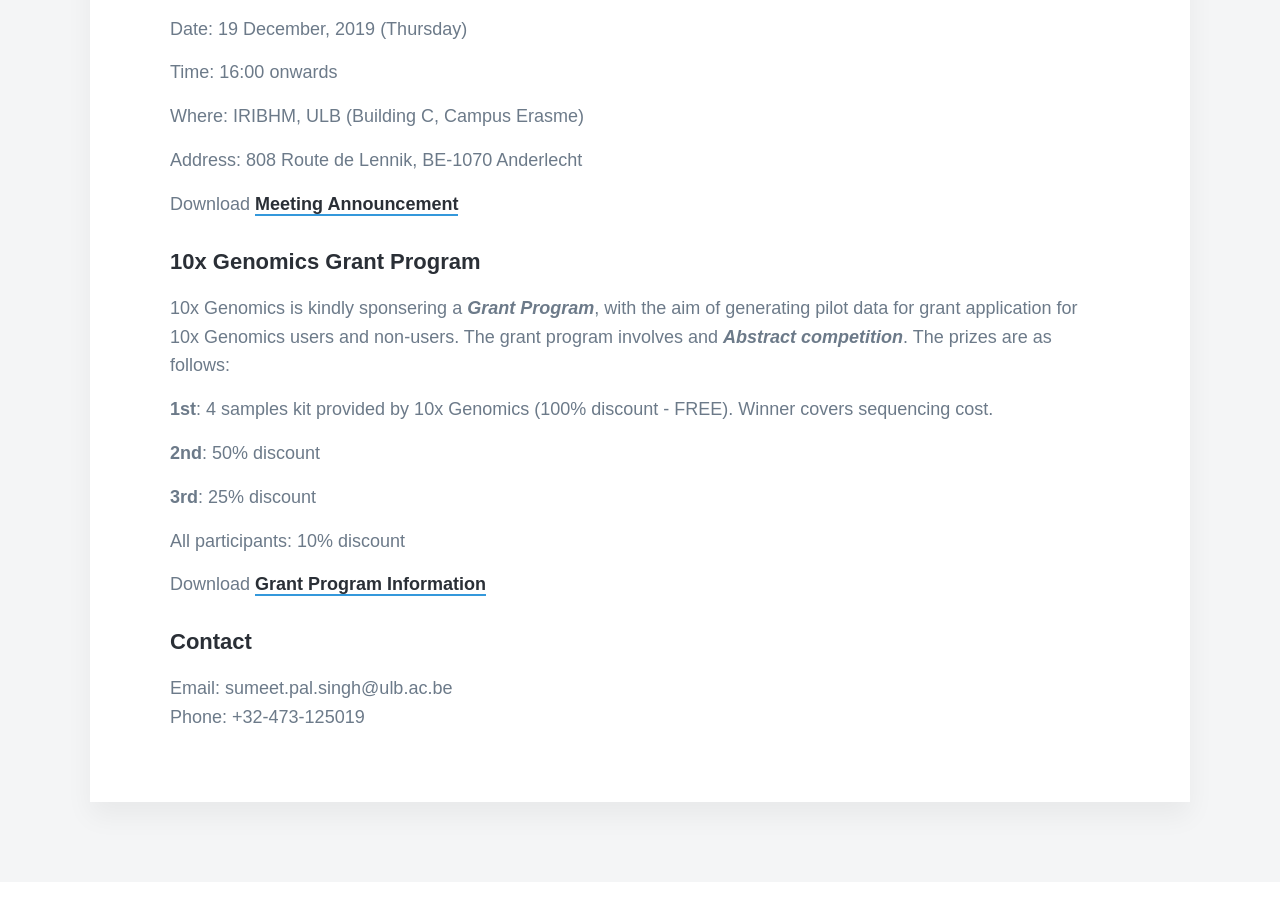
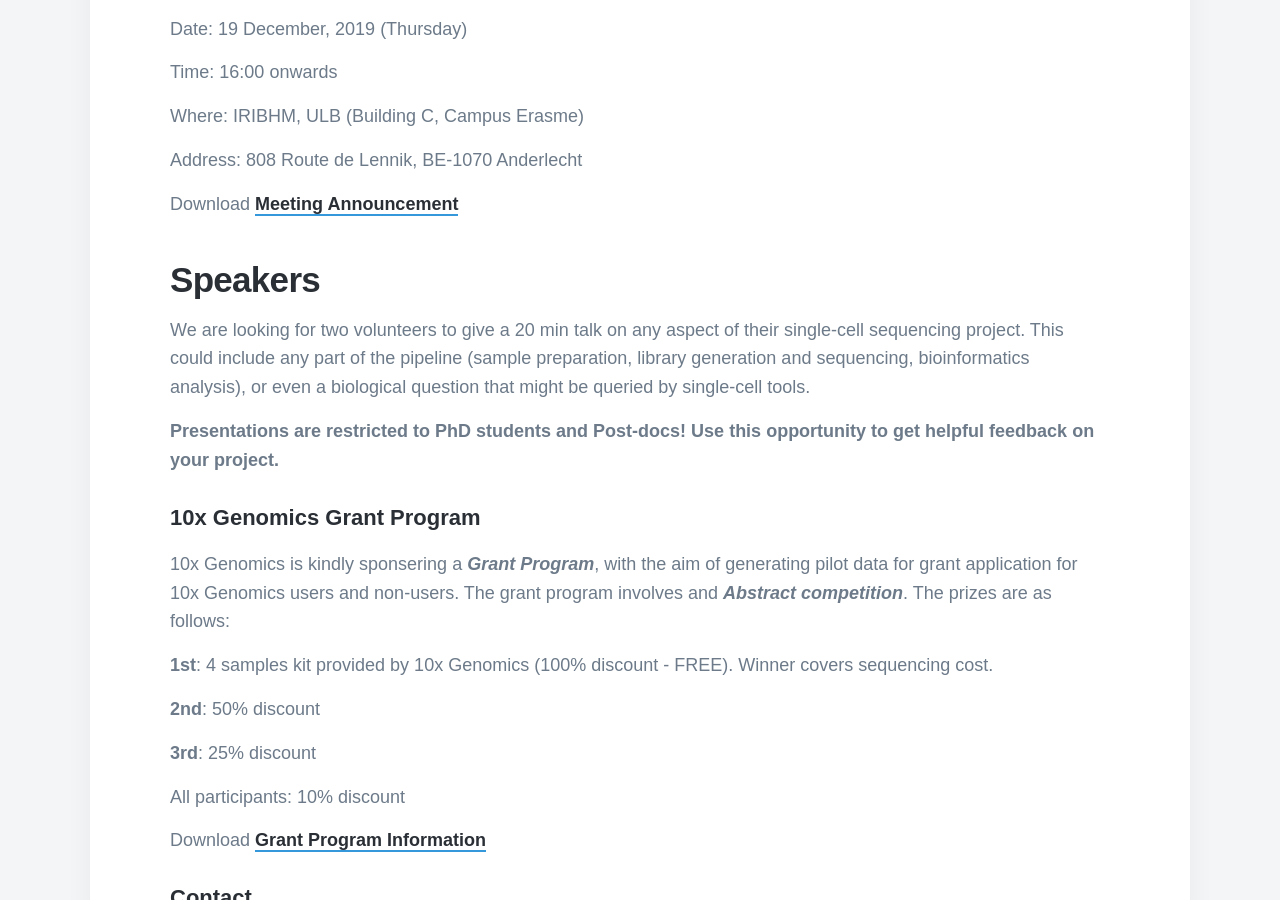
Before and after one commit to sumeetpalsingh/sumeetpalsingh.github.io, a Jekyll site: the page built from _pages/meetings.md, in a window 1280 px wide and 900 px high, scrolled down 871 px. Built offline with Jekyll 4.4.1, drawn with Linux system fonts in a browser that asks for light colours; nearby versions of some CDN libraries; some web fonts are replaced.

Commit message:
Update meetings.md

```diff
--- a/_pages/meetings.md
+++ b/_pages/meetings.md
@@ -27,6 +27,12 @@
 
 [1]:{{ site.url }}/images/singleCellMeetup_19Dec.jpg
 
+## Speakers
+
+We are looking for two volunteers to give a 20 min talk on any aspect of their single-cell sequencing project. This could include any part of the pipeline (sample preparation, library generation and sequencing, bioinformatics analysis), or even a biological question that might be queried by single-cell tools.
+
+**Presentations are restricted to PhD students and Post-docs! Use this opportunity to get helpful feedback on your project.**
+
 #### 10x Genomics Grant Program
 
 10x Genomics is kindly sponsering a **_Grant Program_**, with the aim of generating pilot data for grant application for 10x Genomics users and non-users. The grant program involves and **_Abstract competition_**. The prizes are as follows:
```
